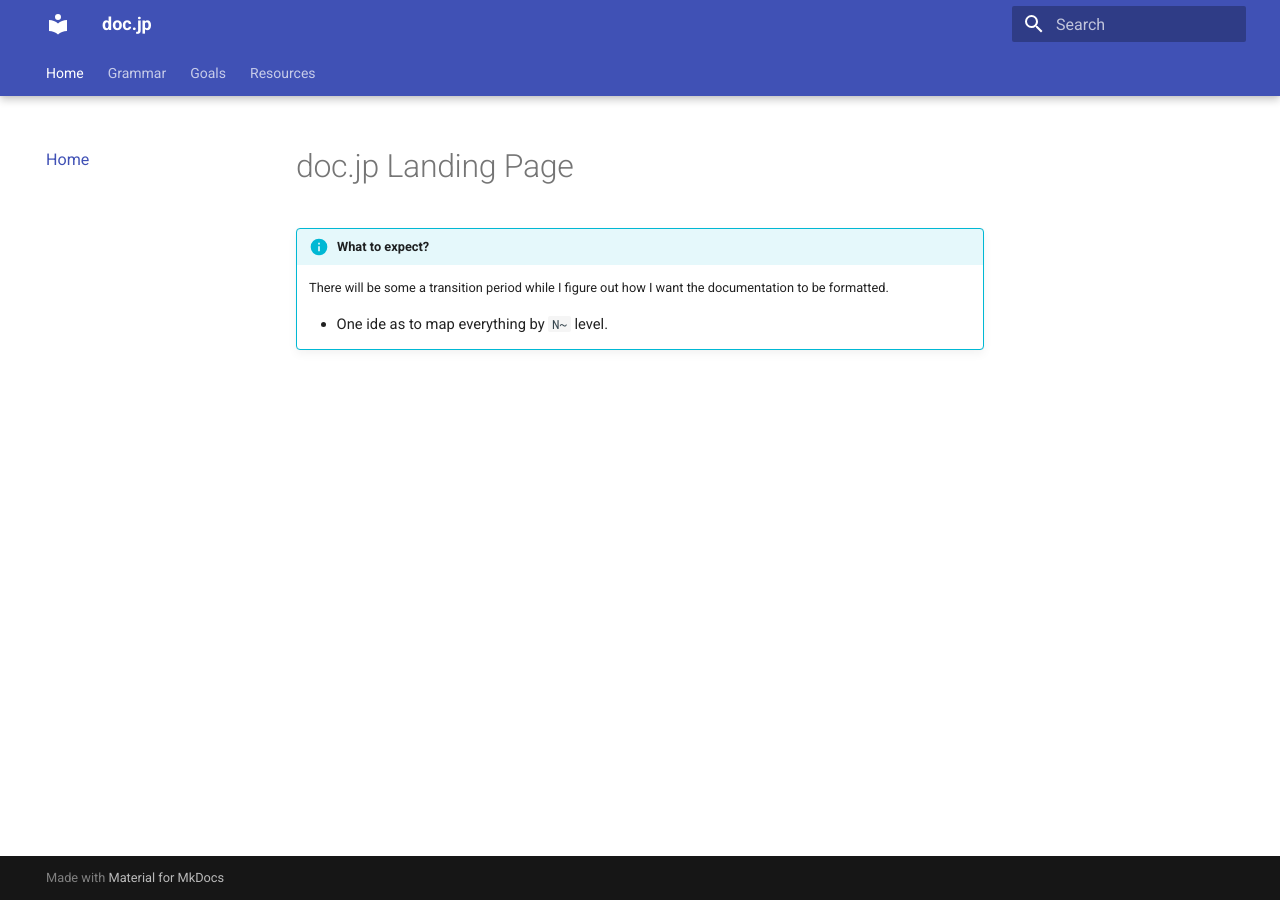
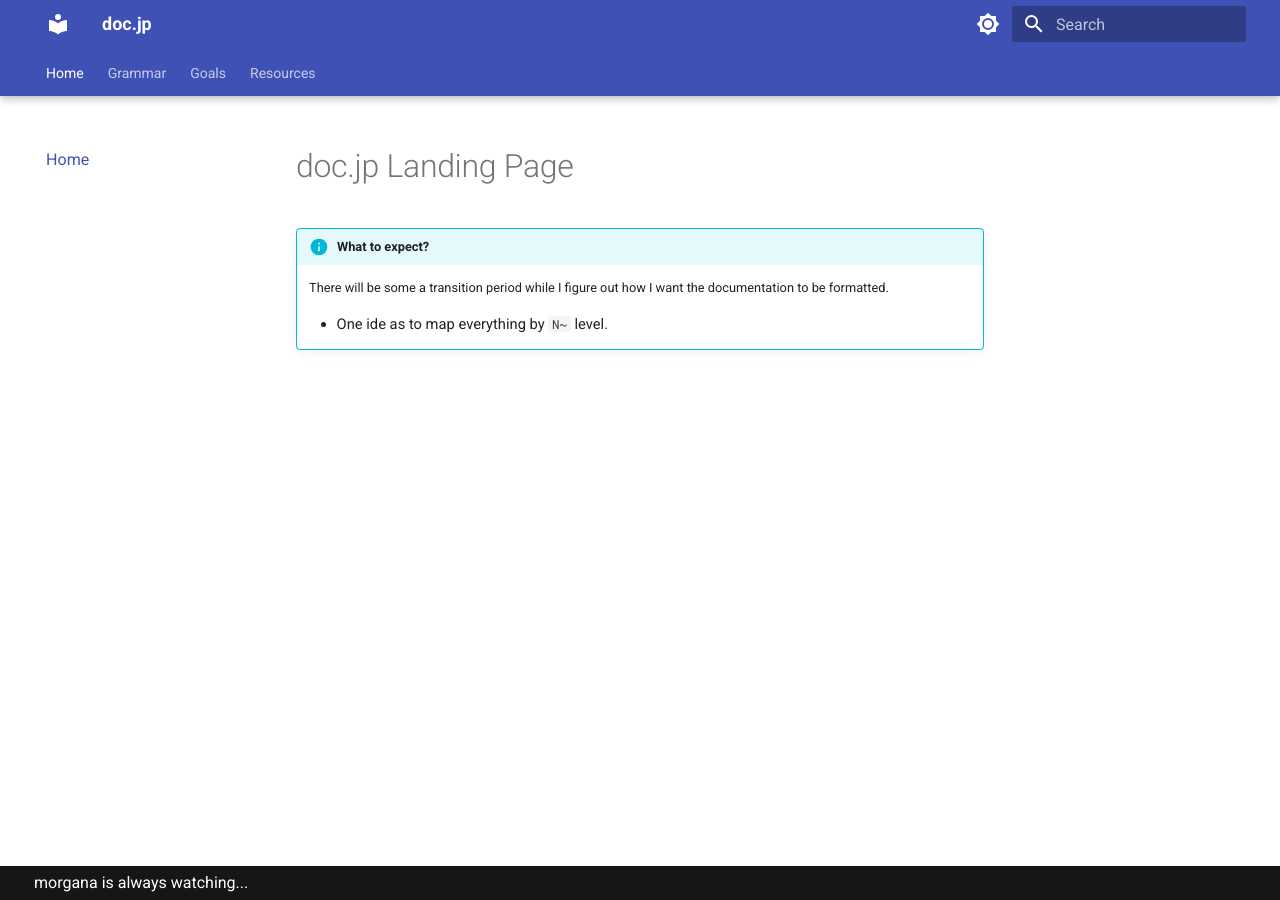
Before and after one commit to tdwaf/doc.jp, an MkDocs documentation site: the page built from docs/index.md, in a window 1280 px wide. Built offline with MkDocs 1.6.1 and Material for MkDocs 9.7.7, drawn with Linux system fonts in a browser that asks for light colours.

Commit message:
Various QoL improvements
- Adding light and dark mode for when my eyes don't work with light.

- Added various material plugins to make my life easier

- Added joke to footer because, why not?

```diff
--- a/mkdocs.yml
+++ b/mkdocs.yml
@@ -16,6 +16,7 @@
   - 'Resources':
     - 'resources/resources.md'
 theme:
+  name: material
   features:
     - navigation.instant
     - navigation.sections
@@ -24,7 +25,24 @@
     - search.suggest
     - search.highlighting
     - search.share
-  name: material
+  palette:
+    # Light Mode
+    - scheme: default
+      toggle:
+        icon: material/brightness-7
+        name: Switch to dark mode
+      primary: indigo
+      accent: indigo
+
+    # Dark Mode
+    - scheme: slate
+      toggle:
+        icon: material/brightness-4
+        name: Switch to light mode
+      primary: slate
+      accent: indigo
+  custom_dir: overrides
+  logo: false
 extra_css:
   - css/styles.css
 markdown_extensions:
@@ -33,3 +51,11 @@
   - meta
   - admonition
   - attr_list
+  - md_in_html
+  - pymdownx.details
+  - pymdownx.superfences
+  - pymdownx.critic
+  - pymdownx.caret
+  - pymdownx.keys
+  - pymdownx.mark
+  - pymdownx.tilde
--- /dev/null
+++ b/overrides/partials/footer.html
@@ -0,0 +1,10 @@
+<!-- Footer -->
+<footer class="md-footer">
+
+    <!-- Further information -->
+    <div class="md-footer-meta md-typeset">
+        <div class="md-footer-meta__inner md-grid">
+            morgana is always watching...
+        </div>
+    </div>
+</footer>
```
